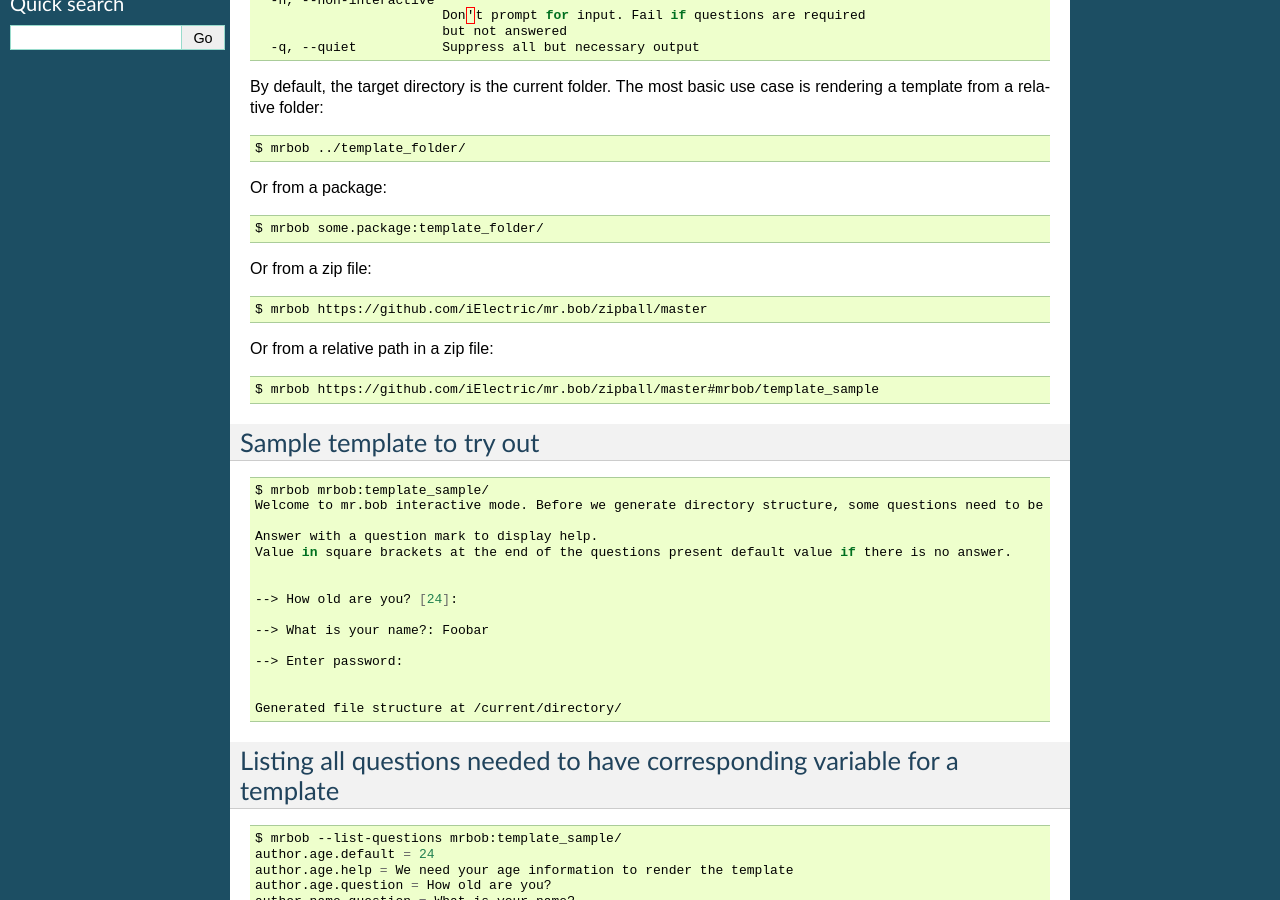
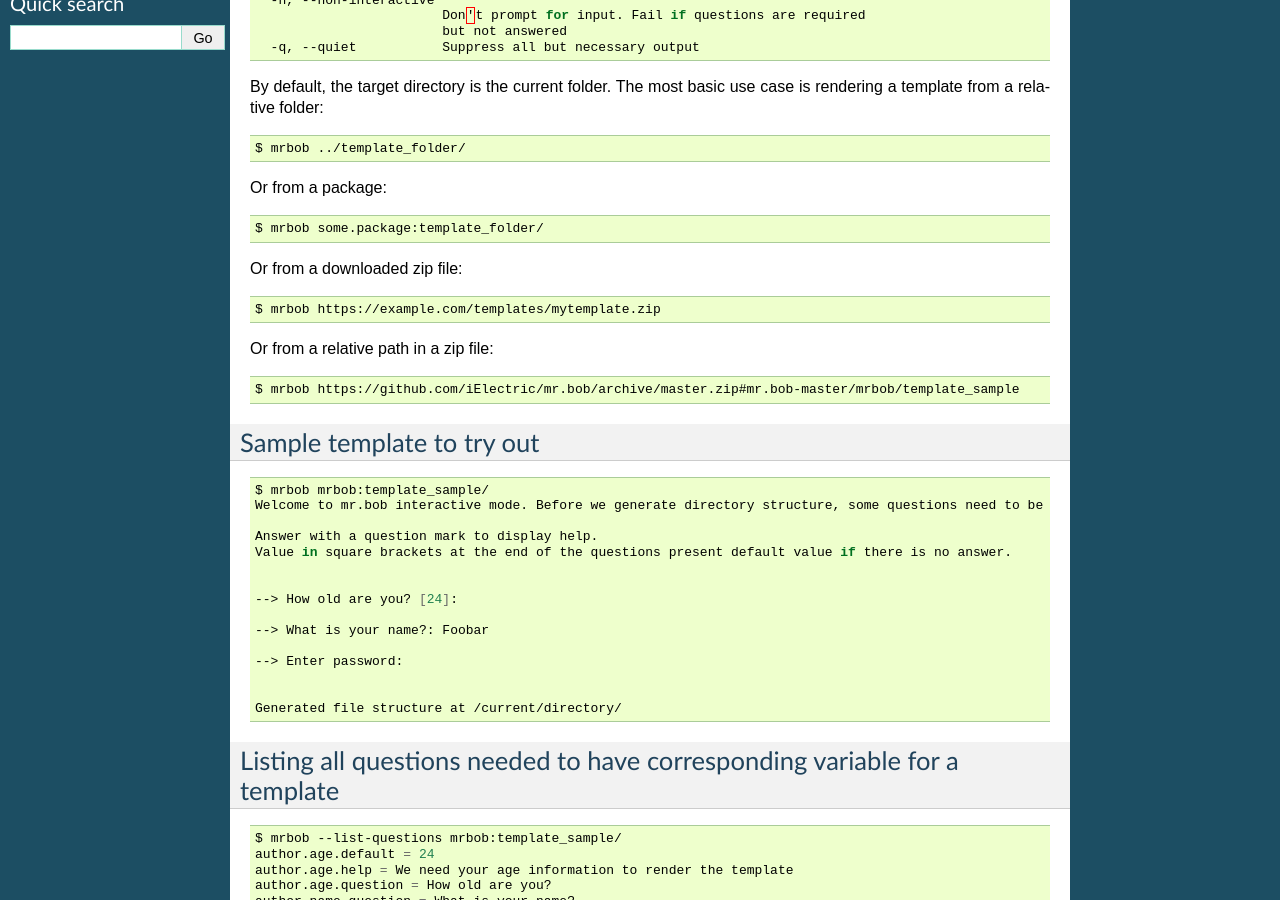
Before and after one commit to collective/mr.bob, a Sphinx documentation site: the page built from docs/source/userguide.rst, in a window 1280 px wide and 900 px high, scrolled down 707 px. Built offline with Sphinx 7.4.7, drawn with Linux system fonts in a browser that asks for light colours.

Commit message:
Repaired a few errors in documentation

```diff
--- a/docs/source/userguide.rst
+++ b/docs/source/userguide.rst
@@ -57,13 +57,13 @@
 
     $ mrbob some.package:template_folder/
 
-Or from a zip file::
+Or from a downloaded zip file::
 
-    $ mrbob https://github.com/iElectric/mr.bob/zipball/master
+    $ mrbob https://example.com/templates/mytemplate.zip
 
 Or from a relative path in a zip file::
 
-    $ mrbob https://github.com/iElectric/mr.bob/zipball/master#mrbob/template_sample
+    $ mrbob https://github.com/iElectric/mr.bob/archive/master.zip#mr.bob-master/mrbob/template_sample
 
 
 Sample template to try out
```
Also changed, not shown: 1 other file.
